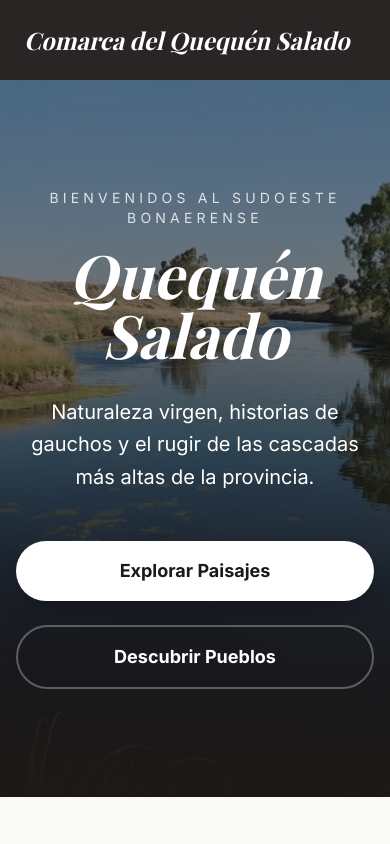
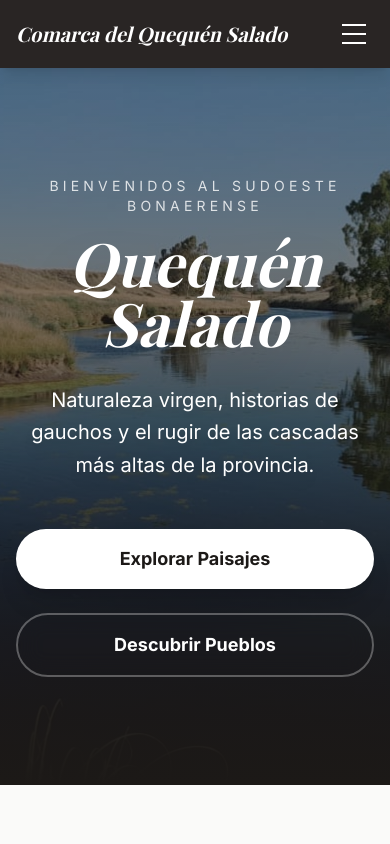
Before and after one commit to lucasnwvalladares/comarca-quequen, a Nuxt app: page / in a window 390 px wide. Shown: the top 844 px of the page. Built offline with nearby package versions, Linux system fonts and the light colour scheme.

Commit message:
Implement responsive mobile hamburger menu with transitions

```diff
--- a/app/layouts/default.vue
+++ b/app/layouts/default.vue
@@ -1,24 +1,118 @@
 <template>
-  <div class="min-h-screen bg-stone-50 font-sans text-stone-900">
-    <header class="bg-stone-800 text-white p-6 shadow-lg">
+  <div class="min-h-screen bg-stone-50 font-sans text-stone-900 flex flex-col">
+    <header class="bg-stone-800 text-white p-4 md:p-6 shadow-lg sticky top-0 z-50">
       <div class="container mx-auto flex justify-between items-center">
-        <NuxtLink to="/" class="text-2xl font-serif font-bold italic">Comarca del Quequén Salado</NuxtLink>
+        <NuxtLink to="/" class="text-xl md:text-2xl font-serif font-bold italic" @click="isMenuOpen = false">
+          Comarca del Quequén Salado
+        </NuxtLink>
+
+        <!-- Desktop Navigation -->
         <nav class="hidden md:flex space-x-6 text-sm uppercase tracking-widest font-semibold">
           <NuxtLink to="/" class="hover:text-stone-300 transition-colors">Inicio</NuxtLink>
-          <NuxtLink to="/cascallares" class="hover:text-stone-300 transition-colors text-stone-100 border-b-2 border-transparent hover:border-stone-400">Cascallares</NuxtLink>
-          <NuxtLink to="/nature" class="hover:text-stone-300 transition-colors text-stone-100 border-b-2 border-transparent hover:border-stone-400">Naturaleza</NuxtLink>
-          <NuxtLink to="/legends" class="hover:text-stone-300 transition-colors text-stone-100 border-b-2 border-transparent hover:border-stone-400">Leyendas</NuxtLink>
+          <NuxtLink to="/cascallares" class="hover:text-stone-300 transition-colors border-b-2 border-transparent hover:border-stone-400">Cascallares</NuxtLink>
+          <NuxtLink to="/nature" class="hover:text-stone-300 transition-colors border-b-2 border-transparent hover:border-stone-400">Naturaleza</NuxtLink>
+          <NuxtLink to="/legends" class="hover:text-stone-300 transition-colors border-b-2 border-transparent hover:border-stone-400">Leyendas</NuxtLink>
         </nav>
+
+        <!-- Mobile Menu Button -->
+        <button
+          class="md:hidden p-2 focus:outline-none z-50"
+          @click="isMenuOpen = !isMenuOpen"
+          aria-label="Toggle Menu"
+        >
+          <div class="w-6 h-5 relative flex flex-col justify-between">
+            <span
+              :class="['w-full h-0.5 bg-white transition-all duration-300', isMenuOpen ? 'rotate-45 translate-y-2' : '']"
+            ></span>
+            <span
+              :class="['w-full h-0.5 bg-white transition-opacity duration-300', isMenuOpen ? 'opacity-0' : '']"
+            ></span>
+            <span
+              :class="['w-full h-0.5 bg-white transition-all duration-300', isMenuOpen ? '-rotate-45 -translate-y-2' : '']"
+            ></span>
+          </div>
+        </button>
       </div>
+
+      <!-- Mobile Navigation Overlay -->
+      <Transition
+        enter-active-class="transition duration-300 ease-out"
+        enter-from-class="opacity-0 -translate-y-4"
+        enter-to-class="opacity-100 translate-y-0"
+        leave-active-class="transition duration-200 ease-in"
+        leave-from-class="opacity-100 translate-y-0"
+        leave-to-class="opacity-0 -translate-y-4"
+      >
+        <nav
+          v-if="isMenuOpen"
+          class="absolute top-full left-0 w-full bg-stone-800 border-t border-stone-700 md:hidden flex flex-col p-6 space-y-6 shadow-2xl"
+        >
+          <NuxtLink
+            to="/"
+            class="text-xl font-serif italic border-b border-stone-700 pb-2"
+            @click="isMenuOpen = false"
+          >
+            Inicio
+          </NuxtLink>
+          <NuxtLink
+            to="/cascallares"
+            class="text-xl font-serif italic border-b border-stone-700 pb-2"
+            @click="isMenuOpen = false"
+          >
+            Cascallares
+          </NuxtLink>
+          <NuxtLink
+            to="/nature"
+            class="text-xl font-serif italic border-b border-stone-700 pb-2"
+            @click="isMenuOpen = false"
+          >
+            Naturaleza
+          </NuxtLink>
+          <NuxtLink
+            to="/legends"
+            class="text-xl font-serif italic border-b border-stone-700 pb-2"
+            @click="isMenuOpen = false"
+          >
+            Leyendas
+          </NuxtLink>
+        </nav>
+      </Transition>
     </header>
 
-    <slot />
+    <div class="flex-grow">
+      <slot />
+    </div>
 
-    <footer class="bg-stone-900 text-stone-400 py-12 px-6 mt-auto">
+    <footer class="bg-stone-900 text-stone-400 py-12 px-6">
       <div class="container mx-auto text-center">
-        <p class="mb-4">&copy; 2026 Comarca del Quequén Salado - Turismo Público y Sostenible</p>
-        <p class="text-sm italic text-stone-500">Preservando el patrimonio natural y cultural del sudoeste bonaerense.</p>
+        <p class="mb-4 font-serif italic text-white/80">&copy; 2026 Comarca del Quequén Salado</p>
+        <p class="text-sm tracking-widest uppercase opacity-50">Turismo Público y Sostenible</p>
+        <div class="mt-8 border-t border-stone-800 pt-8">
+          <p class="text-xs italic text-stone-600 max-w-md mx-auto leading-relaxed">
+            Preservando el patrimonio natural y cultural del sudoeste bonaerense para las futuras generaciones.
+          </p>
+        </div>
       </div>
     </footer>
   </div>
 </template>
+
+<script setup>
+const isMenuOpen = ref(false)
+
+// Close menu when resizing to desktop
+if (process.client) {
+  window.addEventListener('resize', () => {
+    if (window.innerWidth >= 768) {
+      isMenuOpen.value = false
+    }
+  })
+}
+</script>
+
+<style>
+/* Ensure the body doesn't scroll when mobile menu is open */
+.menu-open {
+  overflow: hidden;
+}
+</style>
```
